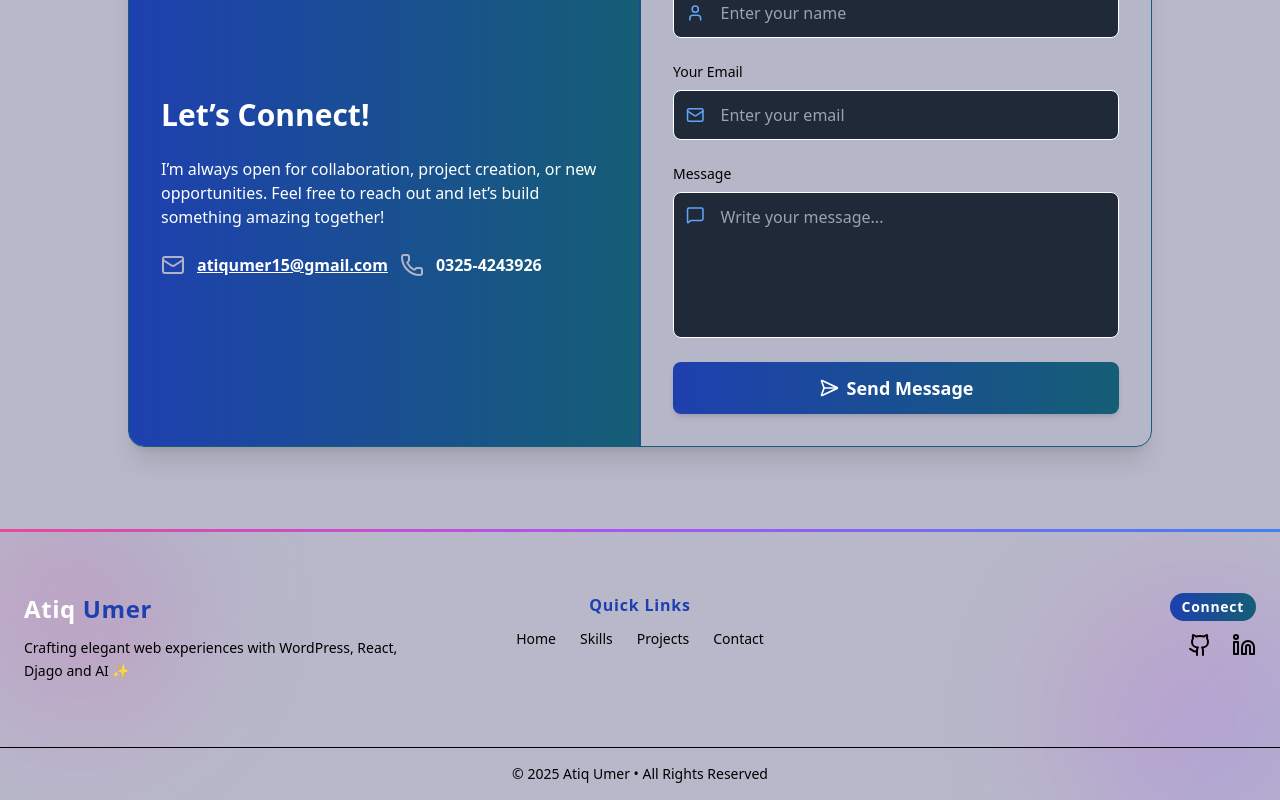
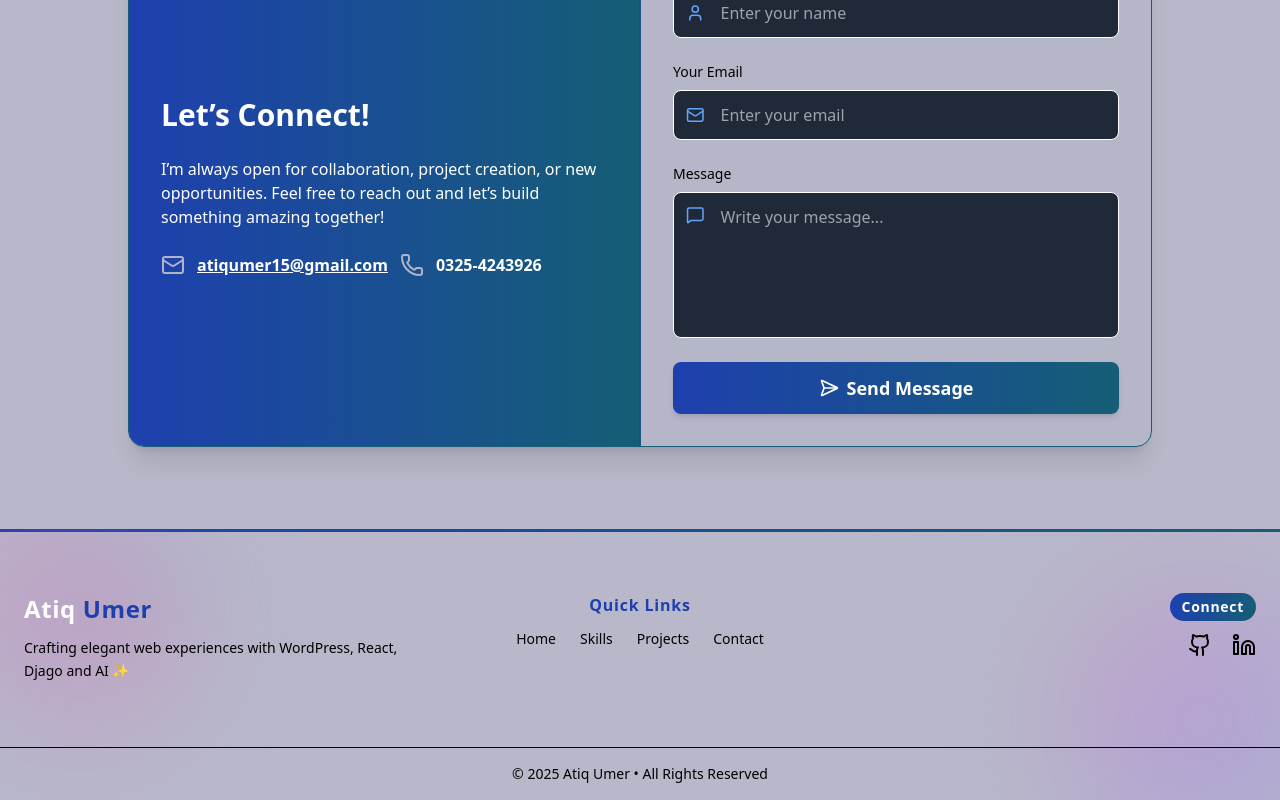
Before and after one commit to Atiqumer/Atiq-Umer-portfolio, a Next.js app: page / in a window 1280 px wide. Shown: the part 7413-8213 px from the top of the page. Built offline with nearby package versions, Linux system fonts and the light colour scheme.

Commit message:
color matching

```diff
--- a/src/components/footer.tsx
+++ b/src/components/footer.tsx
@@ -60,7 +60,7 @@ export default function Footer() {
       {/* 🌈 FOOTER */}
       <footer className="relative bg-[#b6b6c9f8] text-black overflow-hidden">
         {/* Top gradient line */}
-        <div className="absolute top-0 left-0 w-full h-[3px] bg-gradient-to-r from-pink-500 via-purple-500 to-blue-500 animate-gradient-x" />
+        <div className="absolute top-0 left-0 w-full h-[3px] bg-gradient-to-r from-blue-800 to-cyan-800 animate-gradient-x" />
 
         <div className="max-w-7xl mx-auto px-6 py-16 grid grid-cols-1 md:grid-cols-3 gap-10 relative z-10">
           {/* Brand */}
```
